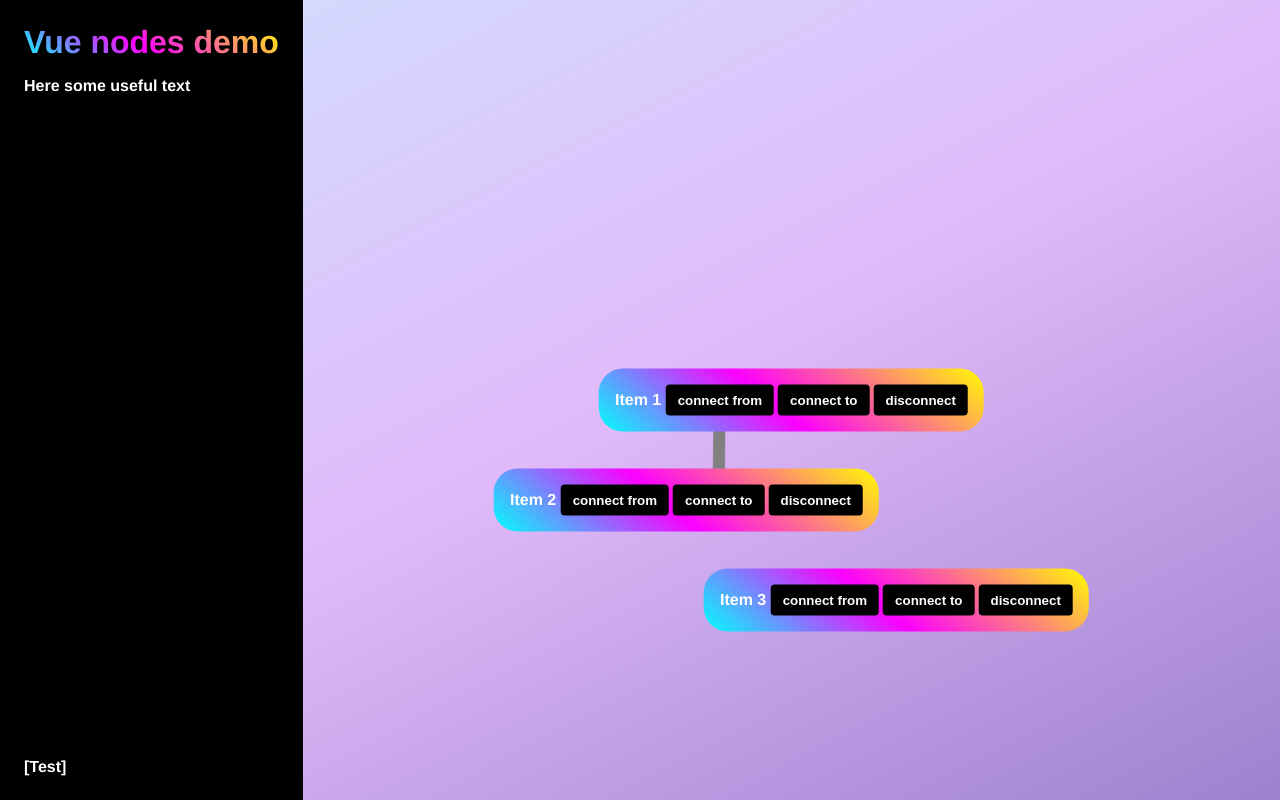
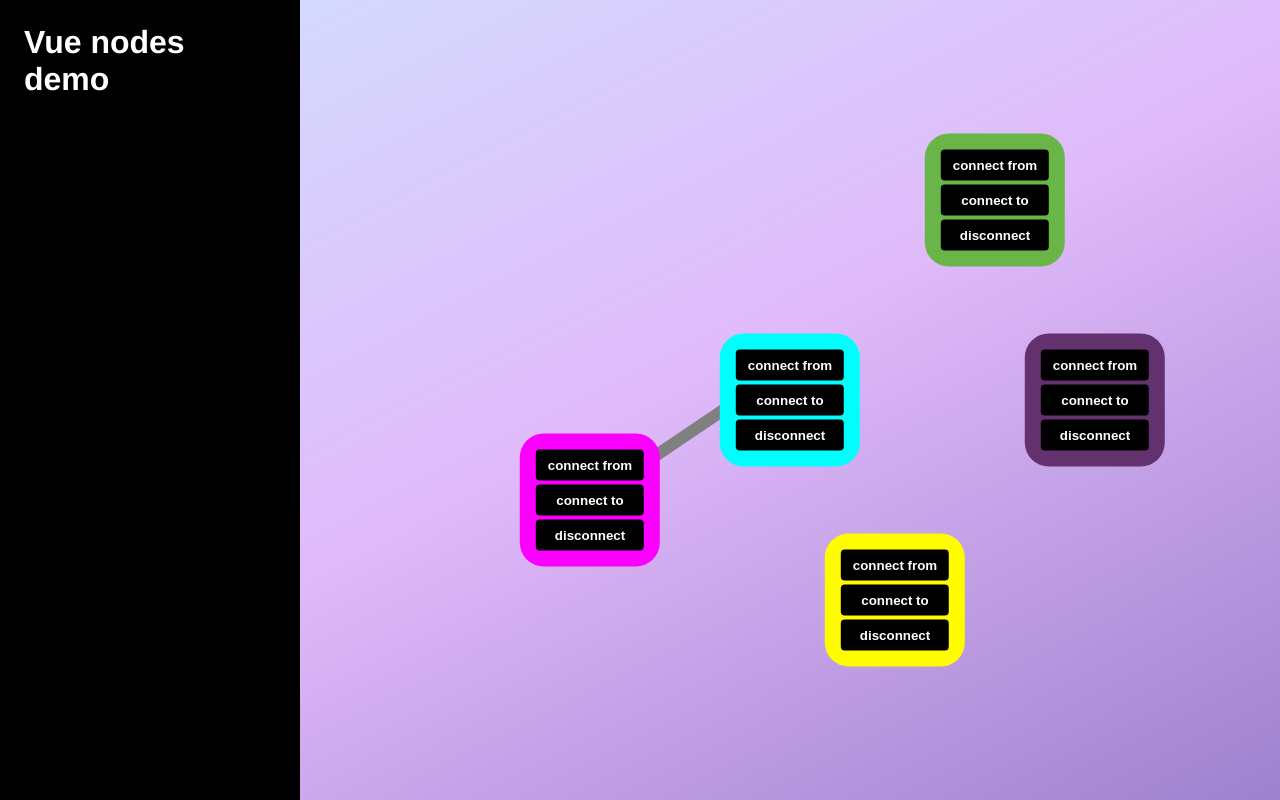
Before and after one commit to m0ksem/vue-nodes, a Vue app: page / in a window 1280 px wide. Built offline with nearby package versions, Linux system fonts and the light colour scheme.

Commit message:
Added generate path

```diff
--- a/src/App.vue
+++ b/src/App.vue
@@ -1,21 +1,15 @@
 <script setup lang="ts">
 import NodesCanvas from './components/Nodes.vue'
 import DemoHeader from './components/demo/DemoHeader.vue';
-import { ref } from 'vue'
+import { computed, ref } from 'vue'
+import { useConnectionsPath } from './hooks/useConnectionsPath'
 
 const items = ref([
-  {
-    name: 'Item 1',
-    position: { x: 0, y: 0 }
-  },
-  {
-    name: 'Item 2',
-    position: { x: -105, y: 100 }
-  },
-  {
-    name: 'Item 3',
-    position: { x: 105, y: 200 }
-  },
+  { position: { x: 0, y: 0 }, color: '#00fffc' },
+  { position: { x: -200, y: 100 }, color: '#fc00ff', },
+  { position: { x: 105, y: 200 }, color: '#fffc00' },
+  { position: { x: 205, y: -200 }, color: '#6AB547' },
+  { position: { x: 305, y: 0 }, color: '#63326E' },
 ])
 
 const connections = ref([
@@ -24,18 +18,33 @@ const connections = ref([
     end: items.value[1]
   }
 ])
+
+const { generateCircularPath } = useConnectionsPath(connections)
+
+const path = computed(() => generateCircularPath())
+
+const gradientStyle = computed(() => {
+  if (path.value.length === 1) { return `linear-gradient(40deg, #fff 0%, #fff 100%)`}
+
+  const colors = path.value
+    .map((cur, index) => `${cur.color} ${index * (100 / (path.value.length - 1))}%`).join(', ')
+
+  return `linear-gradient(40deg, ${colors})`
+}
+
+)
 </script>
 
 <template>
-  <DemoHeader />
+  <DemoHeader>
+    <h1 :style="{ backgroundImage: gradientStyle }">Vue nodes demo</h1>
+  </DemoHeader>
   <NodesCanvas v-model:nodes="items" v-model:connections="connections">
     <template #node-content="{
         node, disconnectListener, connectFromListeners,
         connectTargetListeners, setConnectFromRef, setConnectToRef,
       }">
-      <div class="nodes-demo-item">
-        {{ node.name }}
-
+      <div class="nodes-demo-item" :style="{ background: node.color }">
         <button v-bind="connectFromListeners" :ref="setConnectFromRef(node)">connect from</button>
         <button v-bind="connectTargetListeners" :ref="setConnectToRef(node)">connect to</button>
         <button v-bind="disconnectListener">disconnect</button>
@@ -77,15 +86,17 @@ body {
   padding: 16px;
   border-radius: 24px;
   color: white;
+  display: flex;
+  flex-direction: column;
 
   button {
     padding: 8px 12px;
 
     &:first-child {
-      margin-left: 0;
+      margin-top: 0;
     }
 
-    margin-left: 4px;
+    margin-top: 4px;
     background: black;
     color: white;
     font-weight: bold;
--- a/src/components/ConnectionsCanvas.vue
+++ b/src/components/ConnectionsCanvas.vue
@@ -21,7 +21,7 @@ const getVueElement = (comp: any): HTMLElement => {
 }
 
 const safePoint = (point: Point | HTMLElement) => {
-    if (!point) return { x: 0, y: 0 }
+  if (!point) return { x: 0, y: 0 }
 
   if ('x' in point && 'y' in point) {
     return point
@@ -50,6 +50,8 @@ const draw = () => {
   const ctx = context.value as CanvasRenderingContext2D
   const w = canvas.value?.width || 0
   const h = canvas.value?.height || 0
+  ctx.lineWidth = 12;
+  ctx.strokeStyle = 'gray'
   ctx.clearRect(0, 0, w, h)
 
   const { x: canvasX, y: canvasY, width: canvasWidth, height: canvasHeight } = canvas.value.getBoundingClientRect()
@@ -80,26 +82,30 @@ const render = () => {
 
 const updateCanvasHeight = () => {
   if (!canvas.value) { return }
-  canvas.value.height = canvas.value.offsetHeight
-  canvas.value.width = canvas.value.offsetWidth
 
-  context.value = canvas.value?.getContext('2d') as CanvasRenderingContext2D
-  context.value.lineWidth = 12;
-  context.value.strokeStyle = 'gray'
+  const { width, height } = canvas.value.getBoundingClientRect()
+
+  canvas.value.height = height
+  canvas.value.width = width
 }
+
+let observer: ResizeObserver
 
 onMounted(() => {
   if (!canvas.value) { return }
 
   updateCanvasHeight()
 
+  context.value = canvas.value.getContext('2d') as CanvasRenderingContext2D
+
   render()
 
-  window.addEventListener('resize', updateCanvasHeight)
+  observer = new ResizeObserver(updateCanvasHeight)
+  observer.observe(canvas.value)
 })
 
 onBeforeUnmount(() => {
-  window.removeEventListener('resize', updateCanvasHeight)
+  observer.disconnect()
 })
 </script>
 
--- a/src/components/Nodes.vue
+++ b/src/components/Nodes.vue
@@ -7,7 +7,7 @@ import { useSyncProp } from '../hooks/useSyncProp';
 import { useConnections } from '../hooks/useConnections';
 import type { Connection, Node } from '../types/'
 
-const emit = defineEmits(['update:nodes', 'update:hovered', 'update:selected', 'update:mouse'])
+const emit = defineEmits(['update:nodes', 'update:connections', 'update:mouse'])
 
 const props = defineProps({
   nodes: { type: Array as PropType<Node[]>, required: true },
@@ -15,8 +15,6 @@ const props = defineProps({
   // Preferences
   moveButton: { type: String as PropType<'right' | 'left' | 'middle'>, default: 'right' },
 })
-
-const connectionsProp = toRef(props, 'connections')
 
 const [syncNodes] = useSyncProp(props, 'nodes', emit)
 const [syncConnections] = useSyncProp(props, 'connections', emit)
@@ -71,8 +69,9 @@ const { connectFrom, connectTo, disconnect, connections, setConnectFromRef, setC
       position: absolute;
       height: 100%;
       width: 100%;
-      top: 0;
-      left: 0;
+      top: 50%;
+      left: 50%;
+      transform: translateY(-50%) translateX(-50%);
       z-index: -1;
     }
   }
--- a/src/components/ScrollWrapper.vue
+++ b/src/components/ScrollWrapper.vue
@@ -63,8 +63,8 @@ const translateMouseCords = () => {
 
   &__content {
     position: absolute;
-    height: 500%;
-    width: 500%;
+    height: 100%;
+    width: 100%;
     left: 50%;
     top: 50%;
     transform-origin: 0 0 0;
--- a/src/components/demo/DemoHeader.vue
+++ b/src/components/demo/DemoHeader.vue
@@ -1,12 +1,9 @@
 <template>
   <div class="nodes-demo-header">
     <div class="nodes-demo-header__top">
-      <h1>Vue nodes demo</h1>
-
-      <p>Here some useful text</p>
+      <slot />
     </div>
     <div class="nodes-demo-header__bottom">
-      [Test]
     </div>
   </div>
 </template>
@@ -21,6 +18,7 @@
   display: flex;
   flex-direction: column;
   justify-content: space-between;
+  width: 300px;
 
   h1 {
     margin: 0;
--- /dev/null
+++ b/src/hooks/useConnectionsPath.ts
@@ -0,0 +1,38 @@
+import { Ref } from "vue";
+import { Connection, Node } from "../types";
+
+export const useConnectionsPath = (connections: Ref<Connection[]>) => {
+  const generatePath = () => {
+    let currentNodeConnection: Connection | undefined = connections.value[0]
+    const path: Node[] = []
+
+    while (currentNodeConnection !== undefined) {
+      if (path.includes(currentNodeConnection.start)) {
+        throw new Error("Circular connections path")
+      }
+      path.push(currentNodeConnection.start)
+      currentNodeConnection = connections.value.find((c) => c.start === currentNodeConnection?.end)
+    }
+
+    return path
+  }
+
+  const generateCircularPath = () => {
+    let currentNodeConnection: Connection | undefined = connections.value[0]
+    const path: Node[] = []
+
+    while (currentNodeConnection !== undefined) {
+      if (path.includes(currentNodeConnection.start)) {
+        return path
+      }
+      path.push(currentNodeConnection.start)
+      currentNodeConnection = connections.value.find((c) => c.start === currentNodeConnection?.end)
+    }
+
+    return path
+  }
+
+  return {
+    generatePath, generateCircularPath
+  }
+}
```
